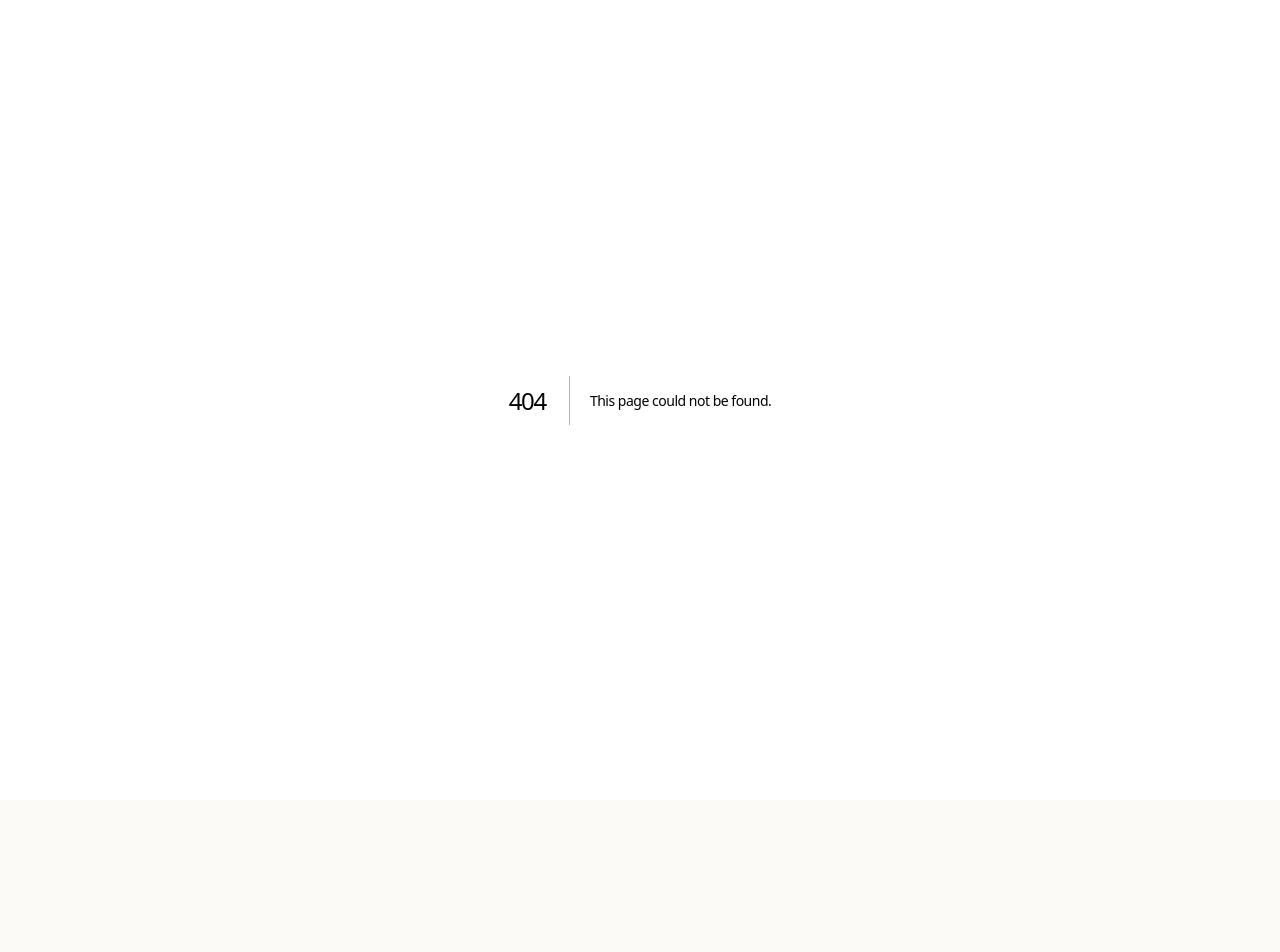
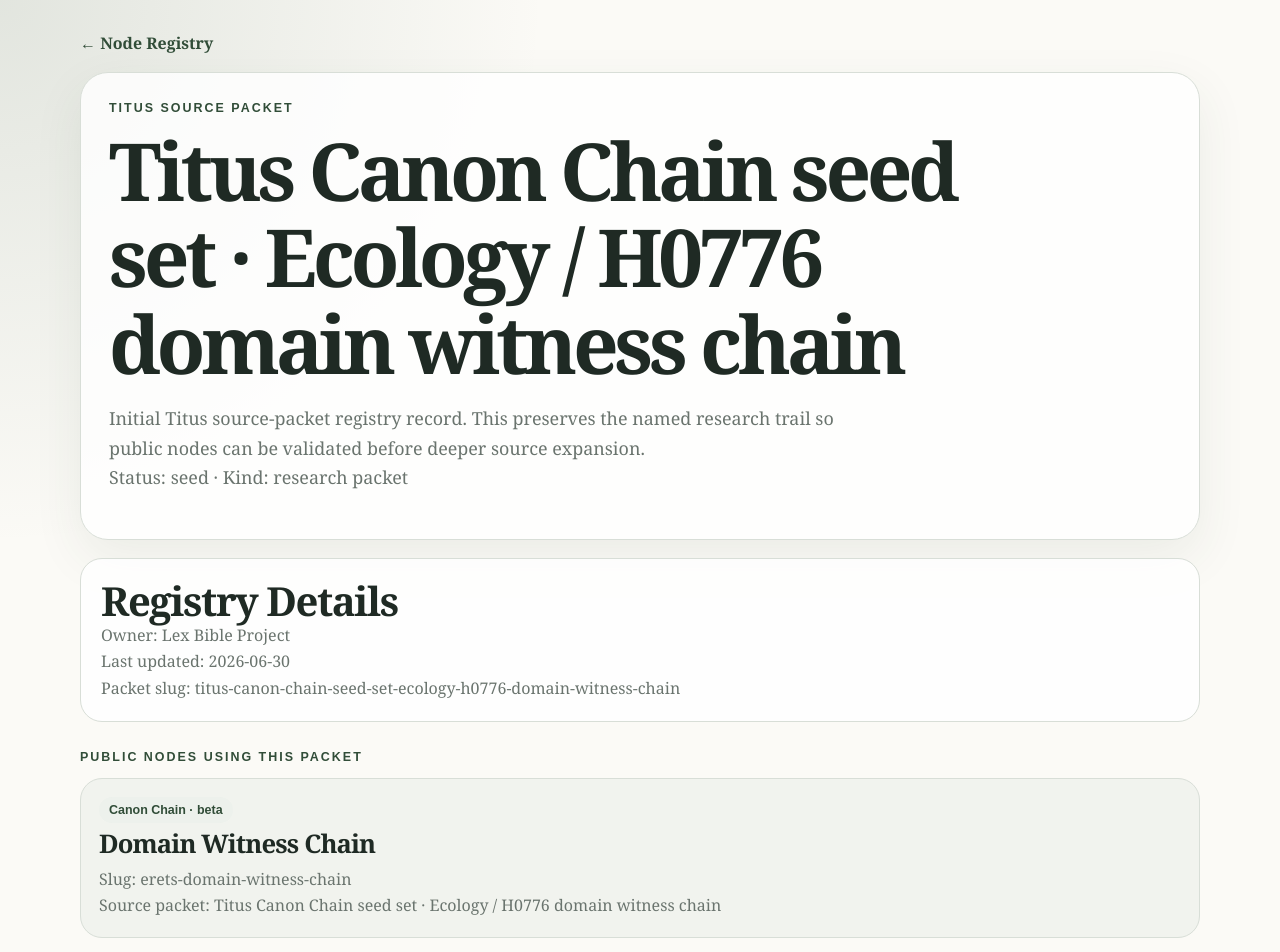
Before and after one commit to optical-lift/titus, a Next.js app: page /sources/titus-canon-chain-seed-set-ecology-h0776-domain-witness-chain in a window 1280 px wide. Before the commit this address had no page. Shown: the top 952 px of the page. Before the commit the page ends 800 px from the top, so only its background shows below. Built offline with nearby package versions, Linux system fonts and the light colour scheme.

Commit message:
Add navigable source packet pages

```diff
--- a/app/globals.css
+++ b/app/globals.css
@@ -849,3 +849,13 @@ p {
   color: var(--ink);
   overflow-wrap: anywhere;
 }
+
+.source-packet-detail-card {
+  margin-top: 18px;
+}
+
+.source-packet-detail-card p {
+  margin: 0;
+  color: var(--muted);
+  overflow-wrap: anywhere;
+}
--- /dev/null
+++ b/app/sources/[sourceSlug]/page.tsx
@@ -0,0 +1,91 @@
+import Link from "next/link";
+import { notFound } from "next/navigation";
+import { getSourcePacket } from "@/data/titus/source-packets";
+import { getSourcePacketUsage } from "@/lib/titus/source-packet-usage";
+
+export default async function SourcePacketPage({
+  params,
+}: {
+  params: Promise<{ sourceSlug: string }>;
+}) {
+  const { sourceSlug } = await params;
+  const packet = getSourcePacket(sourceSlug);
+
+  if (!packet) {
+    notFound();
+  }
+
+  const usage = getSourcePacketUsage(packet);
+
+  return (
+    <main className="page-shell">
+      <Link className="small-link" href="/registry">
+        ← Node Registry
+      </Link>
+
+      <section className="hero" style={{ marginTop: 18 }}>
+        <div className="kicker">Titus Source Packet</div>
+        <h1>{packet.title}</h1>
+        <p className="lede">
+          {packet.summary}
+          <br />
+          Status: {packet.status} · Kind: {packet.packetKind.replaceAll("_", " ")}
+        </p>
+      </section>
+
+      <section className="card source-packet-detail-card">
+        <h2>Registry Details</h2>
+        <p>
+          Owner: {packet.owner}
+          <br />
+          Last updated: {packet.lastUpdated}
+          <br />
+          Packet slug: {packet.slug}
+        </p>
+      </section>
+
+      <section className="registry-section">
+        <div className="kicker">Public Nodes Using This Packet</div>
+
+        {usage.length === 0 ? (
+          <article className="registry-health-card problem">
+            <h2>No public nodes currently use this packet</h2>
+            <p>
+              This is allowed as a warning state, but every public-facing source
+              packet should eventually be attached to a public node or retired.
+            </p>
+          </article>
+        ) : (
+          <div className="registry-grid">
+            {usage.map((node) => (
+              <Link
+                className="registry-card placement-registry-card"
+                href={node.href}
+                key={`${node.nodeType}-${node.slug}`}
+              >
+                <span className="status">
+                  {node.nodeType} · {node.status}
+                </span>
+                <h2>{node.title}</h2>
+                <p>
+                  Slug: {node.slug}
+                  <br />
+                  Source packet: {packet.title}
+                </p>
+              </Link>
+            ))}
+          </div>
+        )}
+      </section>
+
+      <nav className="footer-nav">
+        <Link className="small-link" href="/registry">
+          ← Node Registry
+        </Link>
+        <Link className="small-link" href="/">
+          Course catalogue
+        </Link>
+      </nav>
+    </main>
+  );
+}
--- a/lib/titus/return-links.ts
+++ b/lib/titus/return-links.ts
@@ -8,6 +8,7 @@ const allowedReturnPrefixes = [
   "/traditions/",
   "/registry",
   "/search",
+  "/sources/",
 ];
 
 export function getSafeReturnPath(from?: string) {
--- /dev/null
+++ b/lib/titus/source-packet-usage.ts
@@ -0,0 +1,64 @@
+import { canonChains } from "@/data/titus/canon-chains";
+import { functionLenses } from "@/data/titus/function-lenses";
+import { lessons } from "@/data/titus/lessons";
+import { patternDebriefs } from "@/data/titus/pattern-debriefs";
+import type { SourcePacket } from "@/data/titus/source-packets";
+import { traditionCards } from "@/data/titus/tradition-notes";
+
+export type SourcePacketUsage = {
+  nodeType: string;
+  slug: string;
+  title: string;
+  href: string;
+  status: string;
+};
+
+export function getSourcePacketUsage(packet: SourcePacket): SourcePacketUsage[] {
+  return [
+    ...lessons
+      .filter((node) => node.publicNodeMeta.sourcePacket === packet.title)
+      .map((node) => ({
+        nodeType: "Published Lesson",
+        slug: node.slug,
+        title: node.title,
+        href: `/lessons/${node.slug}`,
+        status: node.status,
+      })),
+    ...patternDebriefs
+      .filter((node) => node.publicNodeMeta.sourcePacket === packet.title)
+      .map((node) => ({
+        nodeType: "Pattern Debrief",
+        slug: node.slug,
+        title: node.title,
+        href: `/patterns/${node.slug}`,
+        status: node.status,
+      })),
+    ...functionLenses
+      .filter((node) => node.publicNodeMeta.sourcePacket === packet.title)
+      .map((node) => ({
+        nodeType: "Function Lens",
+        slug: node.slug,
+        title: node.title,
+        href: `/lenses/${node.slug}`,
+        status: node.status,
+      })),
+    ...canonChains
+      .filter((node) => node.publicNodeMeta.sourcePacket === packet.title)
+      .map((node) => ({
+        nodeType: "Canon Chain",
+        slug: node.slug,
+        title: node.title,
+        href: `/chains/${node.slug}`,
+        status: node.status,
+      })),
+    ...traditionCards
+      .filter((node) => node.publicNodeMeta.sourcePacket === packet.title)
+      .map((node) => ({
+        nodeType: "Tradition Card",
+        slug: node.slug,
+        title: node.title,
+        href: `/traditions/${node.slug}`,
+        status: node.status,
+      })),
+  ];
+}
```
Also changed, not shown: app/registry/page.tsx (+6 -2 lines), components/titus/PublicNodeMetaCard.tsx (+31 -10 lines).
